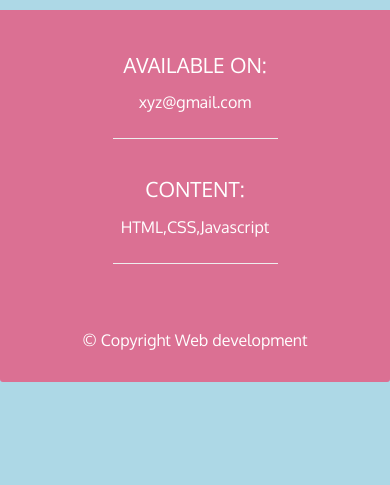
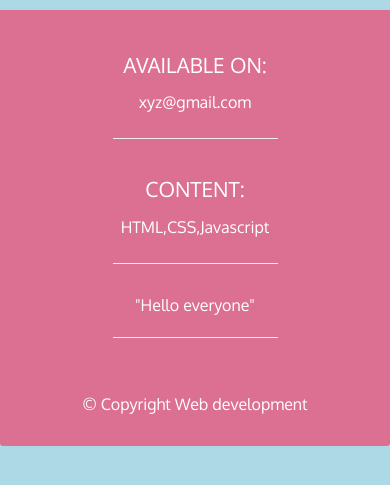
Before and after one commit to Sakshi6401/Project, a plain HTML site: page index.html in a window 390 px wide. Shown: the part 149-634 px from the top of the page. Drawn offline with Linux system fonts and the light colour scheme; no server answers.

Commit message:
Update index.html

```diff
--- a/index.html
+++ b/index.html
@@ -65,6 +65,11 @@
            HTML,CSS,Javascript
           <hr class="visible-xs">
         </section>
+        <section id="quotes" class="col-sm-4">
+          <span></span>
+          "Hello everyone"
+          <hr class="visible-xs">
+        </section>
       </div>
       <div class="text-center">&copy; Copyright Web development</div>
     </div>
```
